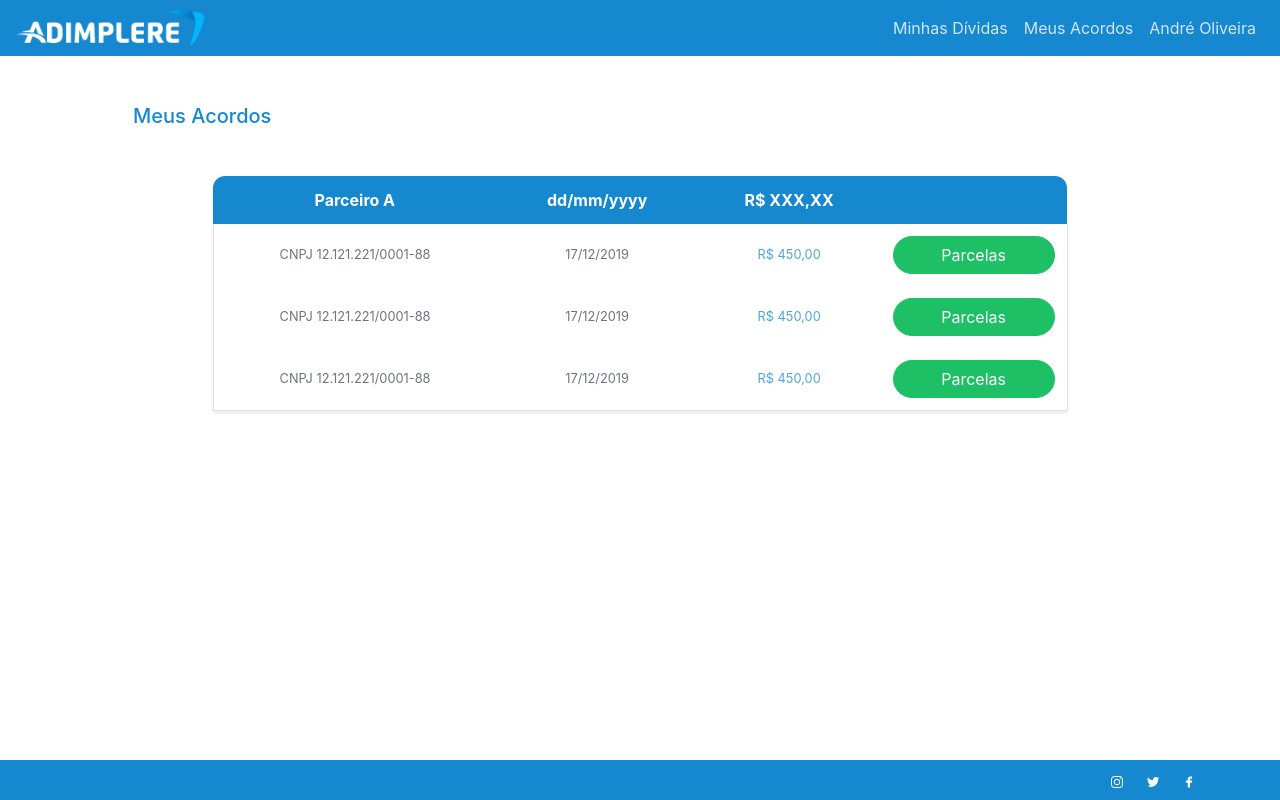
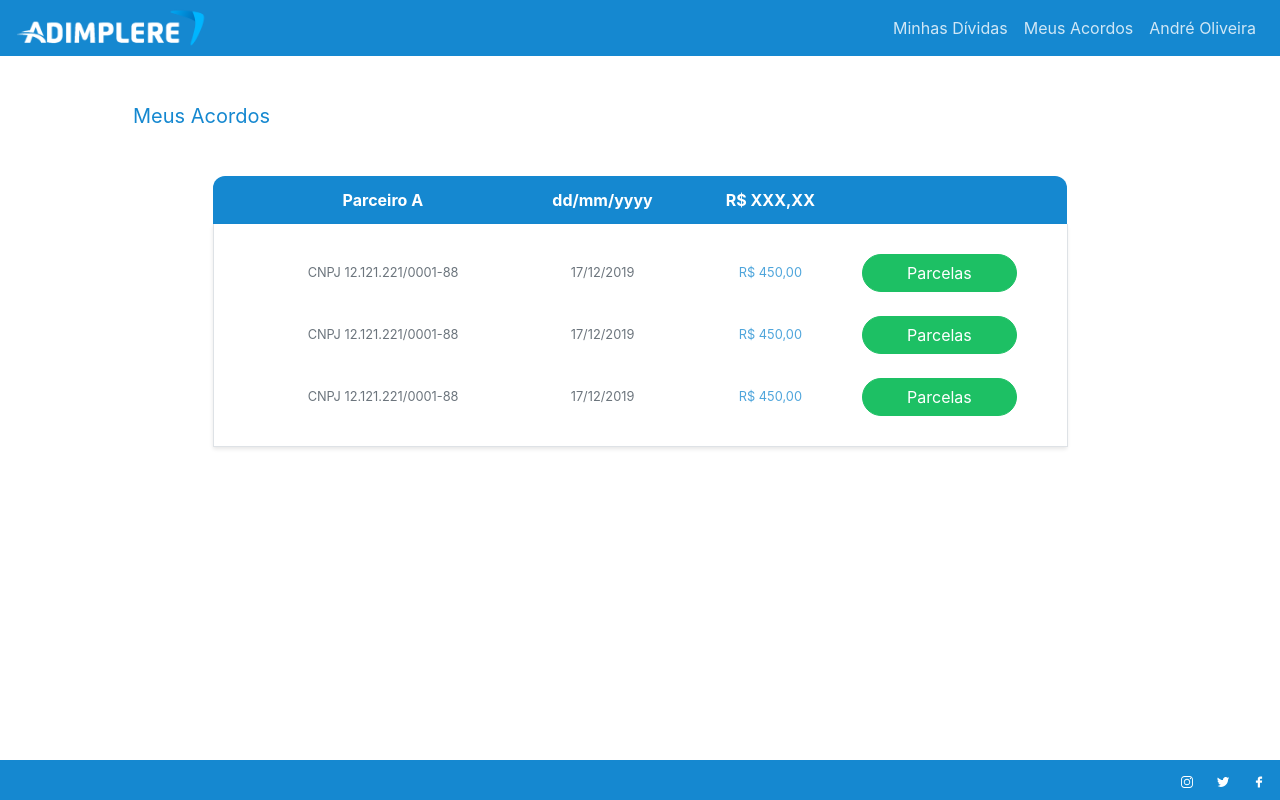
Before and after one commit to leadcoding2010/Adimplere-dashboard, a Vue app: page / in a window 1280 px wide. Built offline with nearby package versions, Linux system fonts and the light colour scheme.

Commit message:
GTM added; style improvements

```diff
--- a/config/dev.env.js
+++ b/config/dev.env.js
@@ -3,5 +3,6 @@ const merge = require('webpack-merge')
 const prodEnv = require('./prod.env')
 
 module.exports = merge(prodEnv, {
-  NODE_ENV: '"development"'
+  NODE_ENV: '"development"',
+  GTM_ID: '""'
 })
--- a/config/prod.env.js
+++ b/config/prod.env.js
@@ -1,4 +1,5 @@
 'use strict'
 module.exports = {
-  NODE_ENV: '"production"'
+  NODE_ENV: '"production"',
+  GTM_ID: '""'
 }
--- a/package.json
+++ b/package.json
@@ -14,6 +14,7 @@
     "bootstrap": "^4.4.1",
     "bootstrap-vue": "^2.1.0",
     "vue": "^2.5.2",
+    "vue-gtm": "^2.2.0",
     "vue-router": "^3.0.1"
   },
   "devDependencies": {
--- a/src/assets/css/style.css
+++ b/src/assets/css/style.css
@@ -67,6 +67,20 @@ body {
   border-right: 1px solid #dee2e6;
   border-bottom: 1px solid #dee2e6;
 }
+.table.table-padding tr:first-child td {
+  padding-top: 30px;
+}
+.table.table-padding tr:last-child td {
+  padding-bottom: 30px;
+}
+.table.table-padding tr th:first-child,
+.table.table-padding tr td:first-child {
+  padding-left: 50px;
+}
+.table.table-padding tr th:last-child,
+.table.table-padding tr td:last-child {
+  padding-right: 50px;
+}
 
 .btn-mint {
   color: #fff;
--- a/src/components/AppFooter.vue
+++ b/src/components/AppFooter.vue
@@ -1,6 +1,6 @@
 <template>
   <footer class="footer bg-blue">
-    <div class="container text-right">
+    <div class="container-fluid text-right">
       <a class="social ml-4" href="https://instagram.com/" target="_blank" aria-label="Twitter"><svg xmlns="http://www.w3.org/2000/svg" viewBox="0 0 26 26" height="12px"><path fill="currentColor" d="M 7.546875 0 C 3.390625 0 0 3.390625 0 7.546875 L 0 18.453125 C 0 22.609375 3.390625 26 7.546875 26 L 18.453125 26 C 22.609375 26 26 22.609375 26 18.453125 L 26 7.546875 C 26 3.390625 22.609375 0 18.453125 0 Z M 7.546875 2 L 18.453125 2 C 21.527344 2 24 4.46875 24 7.546875 L 24 18.453125 C 24 21.527344 21.53125 24 18.453125 24 L 7.546875 24 C 4.472656 24 2 21.53125 2 18.453125 L 2 7.546875 C 2 4.472656 4.46875 2 7.546875 2 Z M 20.5 4 C 19.671875 4 19 4.671875 19 5.5 C 19 6.328125 19.671875 7 20.5 7 C 21.328125 7 22 6.328125 22 5.5 C 22 4.671875 21.328125 4 20.5 4 Z M 13 6 C 9.144531 6 6 9.144531 6 13 C 6 16.855469 9.144531 20 13 20 C 16.855469 20 20 16.855469 20 13 C 20 9.144531 16.855469 6 13 6 Z M 13 8 C 15.773438 8 18 10.226563 18 13 C 18 15.773438 15.773438 18 13 18 C 10.226563 18 8 15.773438 8 13 C 8 10.226563 10.226563 8 13 8 Z"></path></svg></a>
       <a class="social ml-4" href="https://twitter.com/" target="_blank" aria-label="Twitter"><svg xmlns="http://www.w3.org/2000/svg" viewBox="0 0 512 416.32" height="10px" focusable="false"><title>Twitter</title><path fill="currentColor" d="M160.83 416.32c193.2 0 298.92-160.22 298.92-298.92 0-4.51 0-9-.2-13.52A214 214 0 0 0 512 49.38a212.93 212.93 0 0 1-60.44 16.6 105.7 105.7 0 0 0 46.3-58.19 209 209 0 0 1-66.79 25.37 105.09 105.09 0 0 0-181.73 71.91 116.12 116.12 0 0 0 2.66 24c-87.28-4.3-164.73-46.3-216.56-109.82A105.48 105.48 0 0 0 68 159.6a106.27 106.27 0 0 1-47.53-13.11v1.43a105.28 105.28 0 0 0 84.21 103.06 105.67 105.67 0 0 1-47.33 1.84 105.06 105.06 0 0 0 98.14 72.94A210.72 210.72 0 0 1 25 370.84a202.17 202.17 0 0 1-25-1.43 298.85 298.85 0 0 0 160.83 46.92"></path></svg></a>
       <a class="social ml-4" href="https://facebook.com/" target="_blank" aria-label="Twitter"><svg xmlns="http://www.w3.org/2000/svg" viewBox="0 0 50 50" height="12px" focusable="false"><path fill="currentColor" d="M32,11h5c0.552,0,1-0.448,1-1V3.263c0-0.524-0.403-0.96-0.925-0.997C35.484,2.153,32.376,2,30.141,2C24,2,20,5.68,20,12.368 V19h-7c-0.552,0-1,0.448-1,1v7c0,0.552,0.448,1,1,1h7v19c0,0.552,0.448,1,1,1h7c0.552,0,1-0.448,1-1V28h7.222 c0.51,0,0.938-0.383,0.994-0.89l0.778-7C38.06,19.518,37.596,19,37,19h-8v-5C29,12.343,30.343,11,32,11z"></path></svg></a>
--- a/src/main.js
+++ b/src/main.js
@@ -1,5 +1,6 @@
 import Vue from 'vue'
 import BootstrapVue from 'bootstrap-vue'
+import VueGtm from 'vue-gtm'
 import App from './App'
 import 'bootstrap/dist/css/bootstrap.min.css'
 import 'bootstrap-vue/dist/bootstrap-vue.css'
@@ -10,6 +11,16 @@ Vue.config.productionTip = false
 
 Vue.use(BootstrapVue)
 
+if (process.env.GTM_ID) {
+  Vue.use(VueGtm, {
+    id: process.env.GTM_ID,
+    enabled: true,
+    debug: process.env.NODE_ENV === 'development',
+    loadScript: true,
+    vueRouter: router
+  })
+}
+
 /* eslint-disable no-new */
 new Vue({
   el: '#app',
--- a/src/pages/Deals.vue
+++ b/src/pages/Deals.vue
@@ -1,8 +1,8 @@
 <template>
   <div class="container">
-    <h5 class="mt-5 mb-5 ml-0 ml-lg-5 text-blue">Meus Acordos</h5>
+    <h5 class="mt-5 mb-5 ml-0 ml-lg-5 text-blue font-weight-normal">Meus Acordos</h5>
     <div class="row justify-content-center">
-      <table class="table table-borderless rounded-top-12px col-12 col-lg-9 text-center">
+      <table class="table table-borderless rounded-top-12px table-padding col-12 col-lg-9 text-center">
         <thead class="thead-blue">
           <tr>
             <th scope="col">Parceiro A</th>
@@ -11,7 +11,7 @@
             <th scope="col"></th>
           </tr>
         </thead>
-        <tbody class="text-muted small table-shadow pl-4 pr-4 pb-4">
+        <tbody class="text-muted small table-shadow">
           <tr v-for="(deal,index) in deals" :key="index">
             <td>{{ deal.parceiro }}</td>
             <td>{{ deal.date }}</td>
--- a/src/pages/Debt.vue
+++ b/src/pages/Debt.vue
@@ -1,8 +1,8 @@
 <template>
   <div class="container">
-    <h5 class="mt-5 mb-5 ml-0 ml-lg-5 text-blue">Minhas Dívidas</h5>
+    <h5 class="mt-5 mb-5 ml-0 ml-lg-5 text-blue font-weight-normal">Minhas Dívidas</h5>
     <div class="row justify-content-center">
-      <table class="table table-borderless rounded-top-12px text-center col-12 col-lg-9">
+      <table class="table table-borderless rounded-top-12px table-padding text-center col-12 col-lg-9">
         <thead class="thead-blue">
           <tr>
             <th scope="col">Serial No.</th>
--- a/src/pages/Details.vue
+++ b/src/pages/Details.vue
@@ -1,6 +1,6 @@
 <template>
   <div class="container">
-    <h5 class="mt-5 mb-5 ml-0 ml-lg-5 text-blue">Detalhes Acordo</h5>
+    <h5 class="mt-5 mb-5 ml-0 ml-lg-5 text-blue font-weight-normal">Detalhes Acordo</h5>
     <div class="row justify-content-center">
       <table class="table table-borderless rounded-top-12px text-center col-12 col-lg-9">
         <thead class="thead-blue">
@@ -39,7 +39,7 @@
         <button class="btn btn-mint btn-lg rounded-pill text-white mt-3 mb-3 pl-5 pr-5">Boleto</button>
       </div>
       <div class="col-12 text-center">
-        <a class="small" href="#">Linha digitável</a>
+        <a class="small" href="#"><u>Linha digitável</u></a>
       </div>
       <br>
     </div>
```
Also changed, not shown: 1 other file (tests, documents, lock files or other folders).
